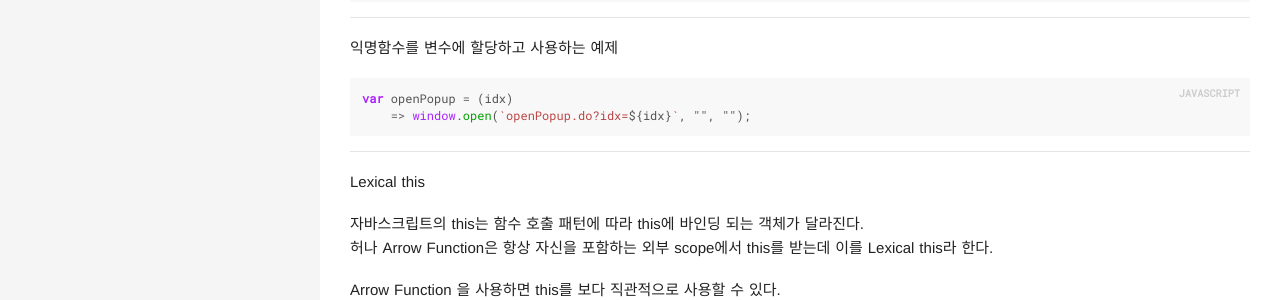
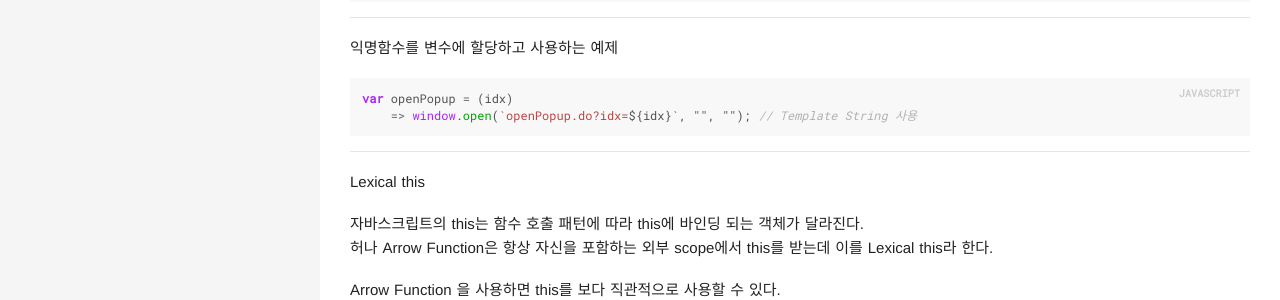
Before and after one commit to Hotsse/hotsse.github.io, a Jekyll site: the page built from _posts/2019-08-25-ES6 Arrow Function(화살표 함수).md, in a window 1280 px wide. Shown: the part 1118-1418 px from the top of the page. Built offline with Jekyll 4.4.1, drawn with Linux system fonts in a browser that asks for light colours; comment, search, counter and statistics services are not loaded.

Commit message:
Update 2019-08-25-ES6 Arrow Function(화살표 함수).md

```diff
--- a/_posts/2019-08-25-ES6 Arrow Function(화살표 함수).md
+++ b/_posts/2019-08-25-ES6 Arrow Function(화살표 함수).md
@@ -60,7 +60,7 @@ function(x,y){
 
 {% highlight javascript %}
 var openPopup = (idx)
-    => window.open(`openPopup.do?idx=${idx}`, "", "");
+    => window.open(`openPopup.do?idx=${idx}`, "", ""); // Template String 사용
 {% endhighlight %}
 
 -------------
```
